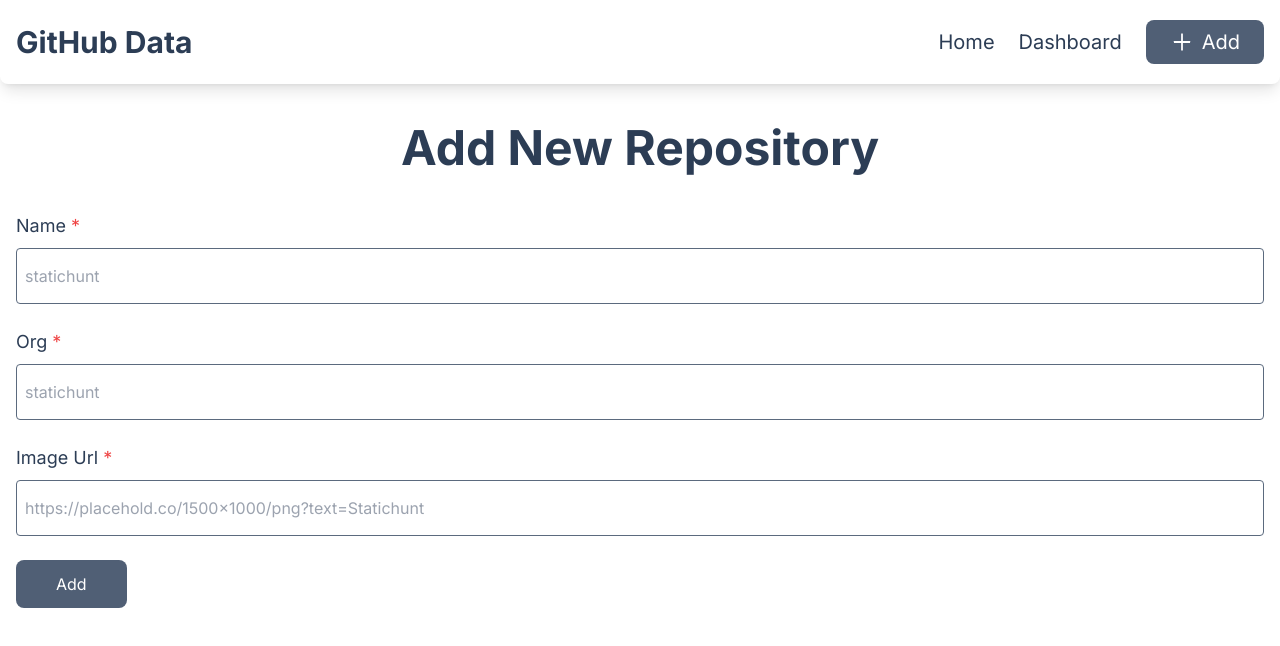
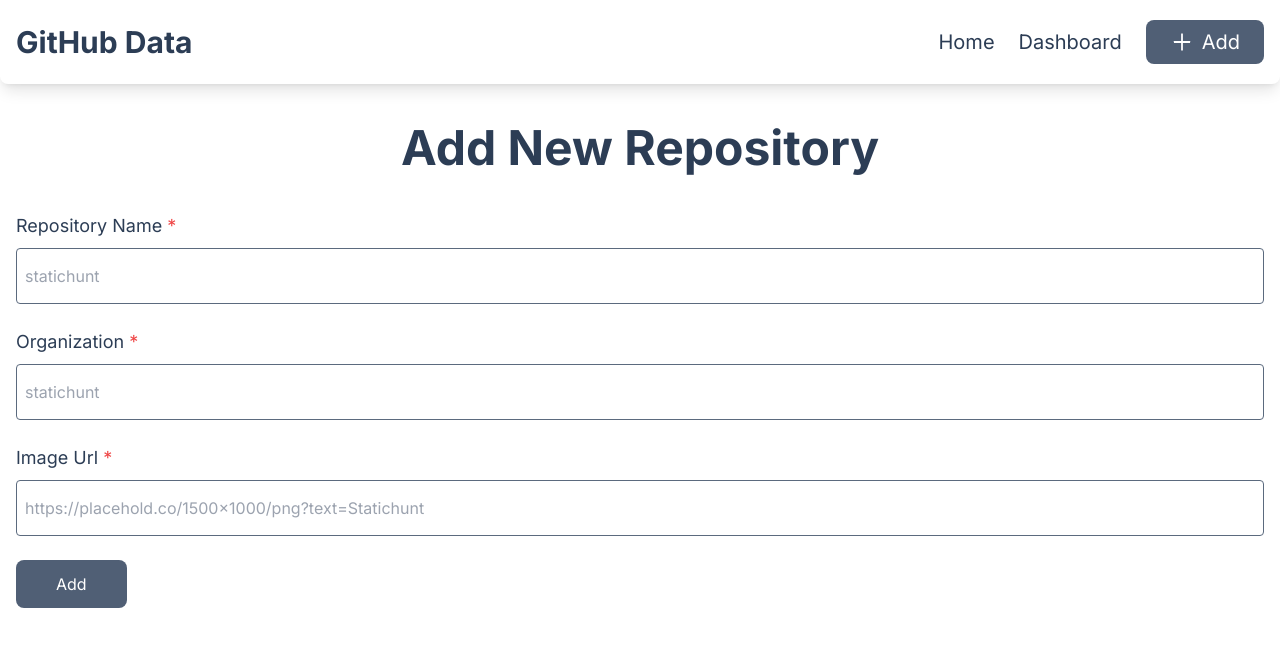
Before and after one commit to tfzayed/github-data, a Next.js app: page /add-repo in a window 1280 px wide. Shown: the top 646 px of the page. Built offline with nearby package versions, Linux system fonts and the light colour scheme; what tailwind-bootstrap-grid would draw is missing.

Commit message:
some spacing changed

```diff
--- a/src/app/add-repo/page.tsx
+++ b/src/app/add-repo/page.tsx
@@ -61,7 +61,8 @@
                         <form className="" onSubmit={onSubmit}>
                             <div className="mb-4">
                                 <label htmlFor="name" className="text-lg">
-                                    Name <span className="text-red-500">*</span>
+                                    Repository Name{" "}
+                                    <span className="text-red-500">*</span>
                                 </label>
                                 <input
                                     id="name"
@@ -74,7 +75,8 @@
                             </div>
                             <div className="mb-4">
                                 <label htmlFor="org" className="text-lg">
-                                    Org <span className="text-red-500">*</span>
+                                    Organization{" "}
+                                    <span className="text-red-500">*</span>
                                 </label>
                                 <input
                                     id="org"
--- a/src/app/page.tsx
+++ b/src/app/page.tsx
@@ -95,7 +95,7 @@
     return (
         <>
             <div className="flex flex-col lg:flex-row justify-center items-center mb-10">
-                <h1 className="font-bold text-5xl lg:mr-10 mb-2 lg:mb-0">
+                <h1 className="font-bold text-5xl lg:mr-6 mb-2 lg:mb-0">
                     Repositories
                 </h1>
                 <button
--- a/src/app/update/[name]/page.tsx
+++ b/src/app/update/[name]/page.tsx
@@ -71,7 +71,7 @@
                         <form className="" onSubmit={onSubmit}>
                             <div className="mb-4">
                                 <label htmlFor="name" className="text-lg">
-                                    Name
+                                    Repository Name
                                 </label>
                                 <input
                                     defaultValue={reposiotryDetails?.name}
@@ -83,7 +83,7 @@
                             </div>
                             <div className="mb-4">
                                 <label htmlFor="org" className="text-lg">
-                                    Org
+                                    Organization
                                 </label>
                                 <input
                                     defaultValue={reposiotryDetails?.org}
```
